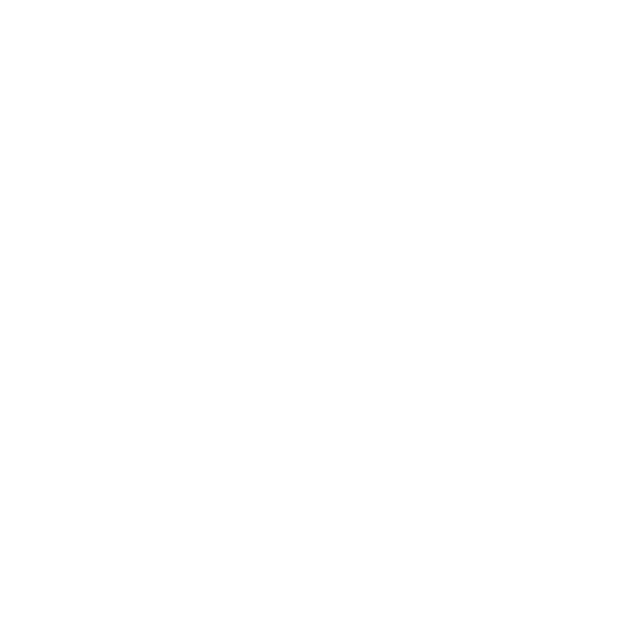
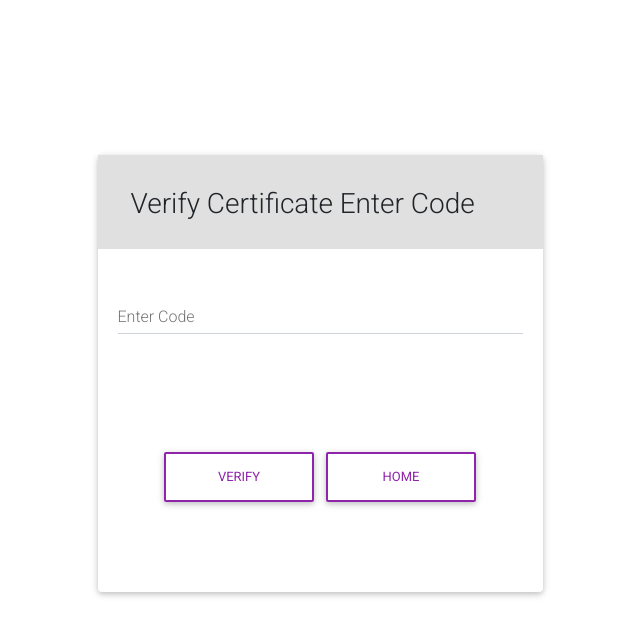
Before and after one commit to uaalumni02/pdf-app, a React (Create React App) app: page /verify in a window 1280 px wide. Before the commit this address had no page. Shown: the top 636 px of the page, without its empty margins (210-850 px from the left). Built offline with nearby package versions, Linux system fonts and the light colour scheme.

Commit message:
add invalid verification

```diff
--- a/src/App.js
+++ b/src/App.js
@@ -1,6 +1,7 @@
 import React from "react";
 import { BrowserRouter, Route, Routes } from "react-router-dom";
 import Certficate from "./pages/createCertificate";
+import Verify from "./pages/verify";
 import Pdf from "./pages/pdf";
 
 function App() {
@@ -11,6 +12,7 @@
         <Routes>
           <Route exact path="/" element={<Certficate />} />
           <Route exact path="/pdf/:id" element={<Pdf />} />
+          <Route exact path="/verify" element={<Verify />} />
         </Routes>
       </BrowserRouter>
     </div>
--- a/src/pages/createCertificate.js
+++ b/src/pages/createCertificate.js
@@ -1,7 +1,6 @@
 import React, { useState, useEffect } from "react";
 import { Navigate } from "react-router-dom";
 import SubmitBtn from "../components/SubmitBtn";
-
 import "../certificate.css";
 
 import {
@@ -57,9 +56,10 @@
     })
       .then((res) => res.json())
       .then((response) => {
-        console.log(response.success)
-        if(response.success === false) {
-          setInvalidCertificate("First and last name must be between 2 & 15 charaters. Date and award type are also required")
+        if (response.success === false) {
+          setInvalidCertificate(
+            "First and last name must be between 2 & 15 charaters. Date and award type are also required"
+          );
         }
         setCertificateId(response.data._id);
 
@@ -71,7 +71,7 @@
   };
   return (
     <MDBContainer>
-      <header className="logo"> </header>
+      <header className="logo"></header>
       <br></br>
       {certificateConfirmation ? <Navigate to={`/pdf/${certificateId}`} /> : ""}
       <MDBRow>
@@ -131,14 +131,18 @@
                   label="Submit"
                   onClick={handleSubmit}
                 />
-                 <p>{invalidCertificate}</p>
+                <SubmitBtn
+                  className="btn"
+                  label="Verify"
+                  onClick={(event) => (window.location.href = "/verify")}
+                />
+                <p>{invalidCertificate}</p>
               </div>
             </MDBCardBody>
           </MDBCard>
         </MDBCol>
       </MDBRow>
     </MDBContainer>
-
   );
 };
 export default Certificate;
--- /dev/null
+++ b/src/pages/verify.js
@@ -0,0 +1,79 @@
+import React, { useState } from "react";
+import SubmitBtn from "../components/SubmitBtn";
+
+import {
+  MDBContainer,
+  MDBRow,
+  MDBCol,
+  MDBCard,
+  MDBCardBody,
+  MDBInput,
+  MDBBtn,
+} from "mdbreact";
+
+const Verify = () => {
+  const [certificateId, setCertificateId] = useState("");
+  const [invalidCertificate, setInvalidCertificate] = useState("");
+  const handleSubmit = () => {
+    const url = window.location.pathname;
+    const id = url.substring(url.lastIndexOf("/") + 1);
+    fetch("http://localhost:3000/api/certificate/" + certificateId, {
+      method: "GET",
+    })
+      .then((res) => res.json())
+      .then((response) => {
+        console.log(response);
+        if (response.success === false) {
+          setInvalidCertificate("Invalid Certificate Id");
+        }
+      })
+      .catch((error) => console.error("Error:", error));
+  };
+
+  return (
+    <MDBContainer>
+      <header className="logo"></header>
+      <br></br>
+      <MDBRow>
+        <MDBCol md="5">
+          <MDBCard className="certificateCard">
+            <div className="header pt-3 grey lighten-2">
+              <MDBRow className="d-flex justify-content-start">
+                <h3 className="deep-grey-text mt-3 mb-4 pb-1 mx-5">
+                  Verify Certificate Enter Code
+                </h3>
+              </MDBRow>
+            </div>
+            <MDBCardBody>
+              <MDBInput
+                label="Enter Code"
+                onChange={(e) =>
+                  setCertificateId(e.target.value.toLowerCase().trim())
+                }
+              />
+
+              <br></br>
+              <br></br>
+
+              <div className="text-center py-4 mt-3">
+                <SubmitBtn
+                  className="btn"
+                  label="Verify"
+                  onClick={handleSubmit}
+                />
+                <SubmitBtn
+                  className="btn"
+                  onClick={(event) => (window.location.href = "/")}
+                  label="Home"
+                />
+                <br></br><br></br>
+                <p>{invalidCertificate}</p>
+              </div>
+            </MDBCardBody>
+          </MDBCard>
+        </MDBCol>
+      </MDBRow>
+    </MDBContainer>
+  );
+};
+export default Verify;
```
